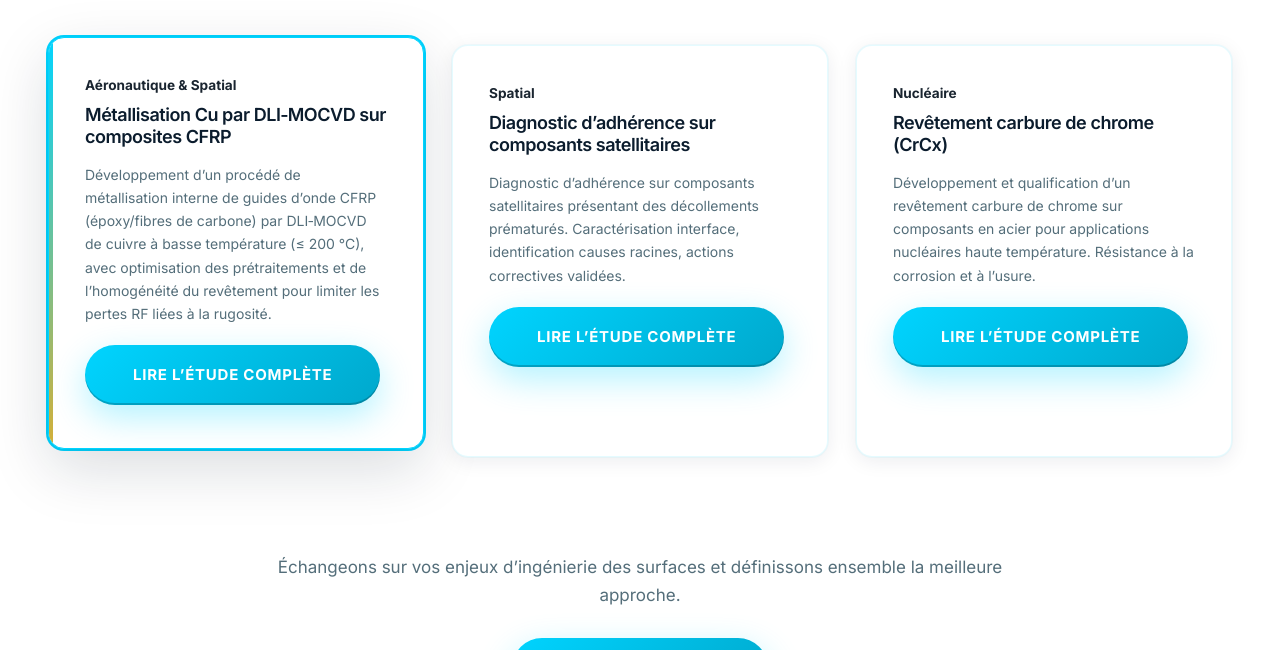
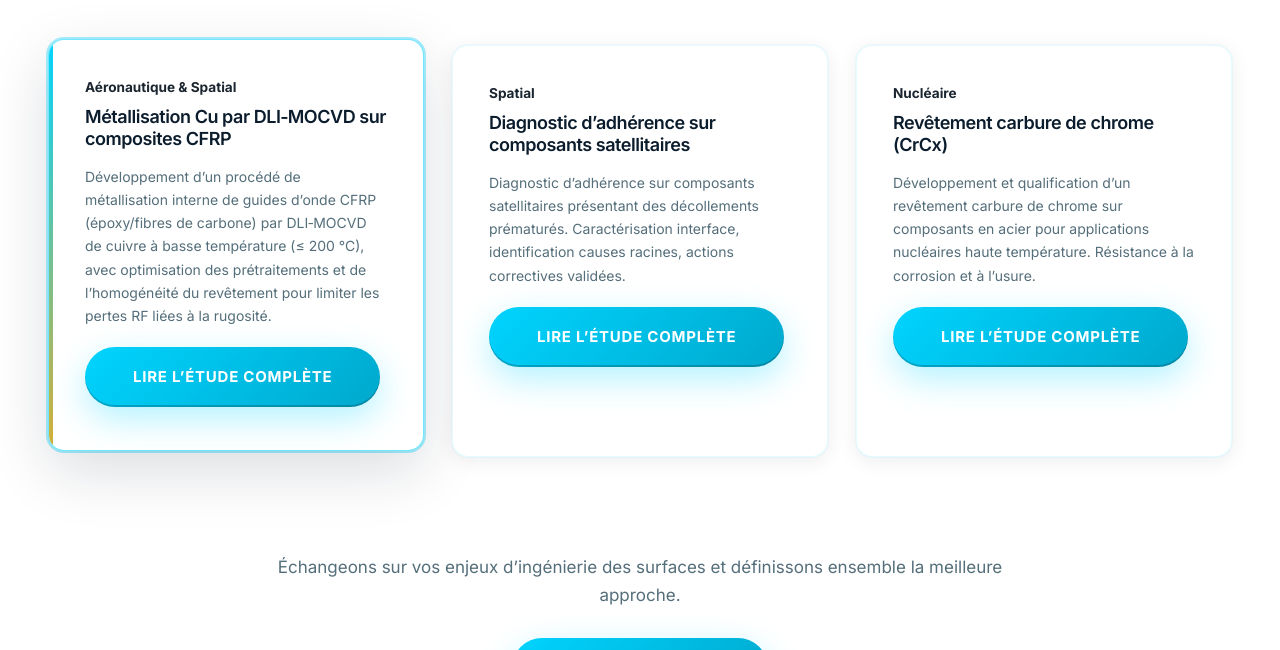
Before and after one commit to ADF-ops/SURFEXIA-2.0, a plain HTML site: page index.html in a window 1280 px wide. In both pictures the pointer is over the element 236 px from the left and 3277 px from the top of the page. Shown: the part 3027-3677 px from the top of the page. Drawn offline with nearby package versions, Linux system fonts and the light colour scheme.

Commit message:
Update style.css

```diff
--- a/style.css
+++ b/style.css
@@ -786,6 +786,17 @@ p {
   display: block;
 }
 
+/* Surbrillance au survol des offer-cards (études de cas) */
+.offer-card{
+  transition: var(--transition-base);
+}
+
+.offer-card:hover{
+  transform: translateY(-6px);
+  box-shadow: var(--shadow-lg), 0 0 0 2px rgba(0, 212, 255, 0.35);
+  border-color: rgba(0, 212, 255, 0.55);
+}
+
 .offer-card img {
   display: none;
 }
```
